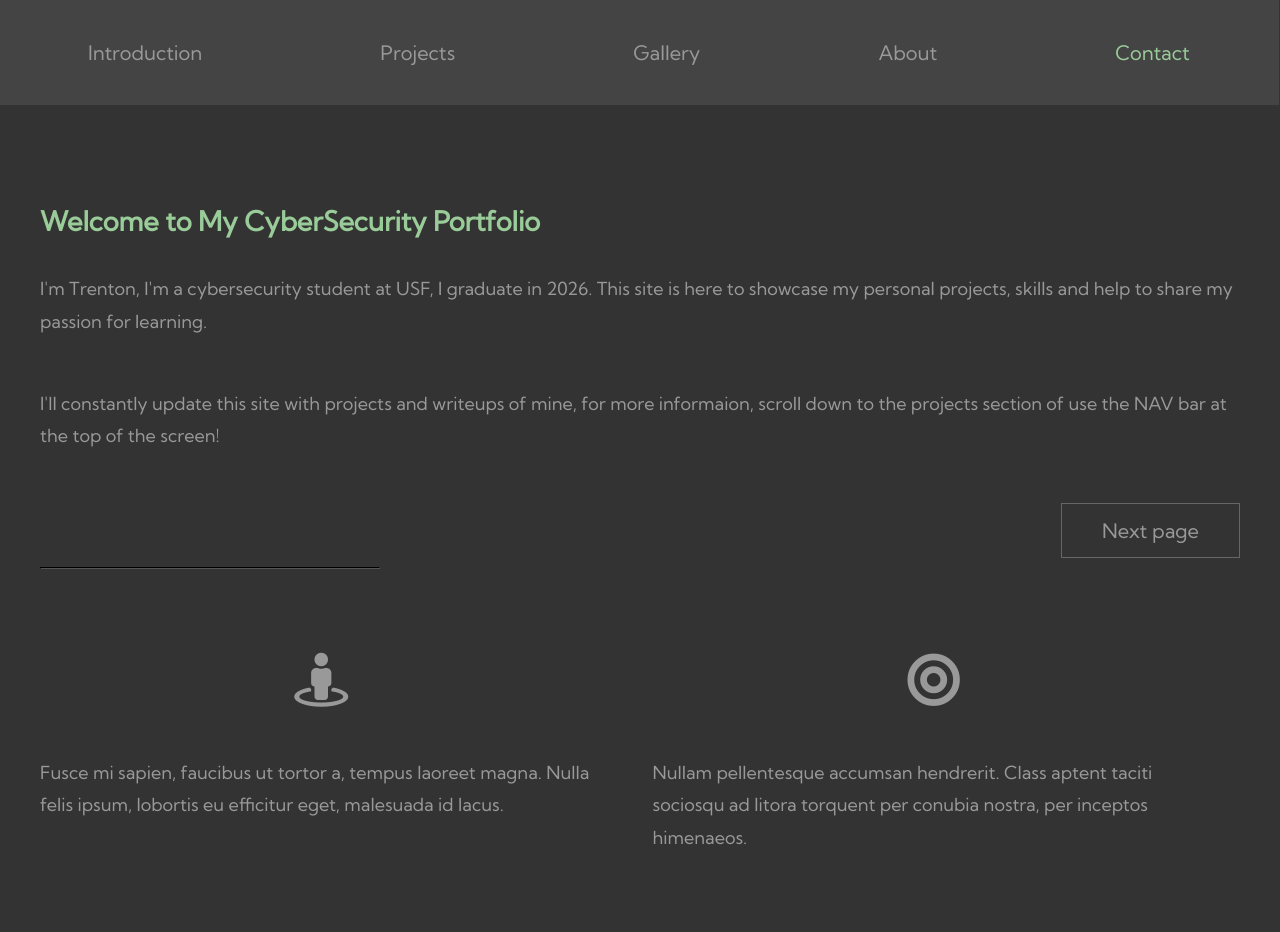
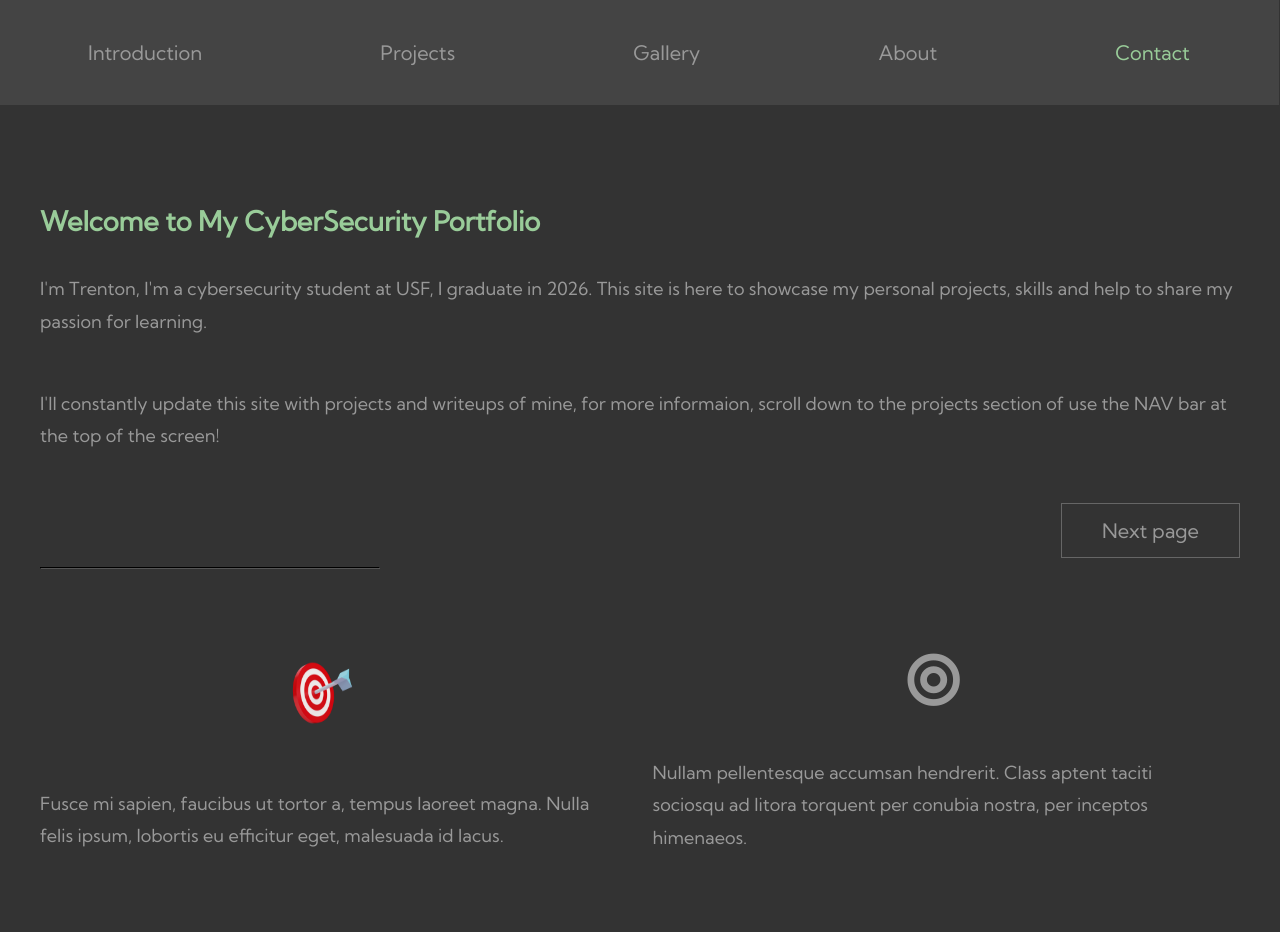
Before and after one commit to Trentzn/portfolio, a plain HTML site: page index.html in a window 1280 px wide. Shown: the top 932 px of the page. Drawn offline with Linux system fonts and the light colour scheme.

Commit message:
Update index.html

```diff
--- a/index.html
+++ b/index.html
@@ -82,8 +82,9 @@ https://www.tooplate.com/view/2124-vertex
                 <div class="tm-row">
                     <div class="tm-col">
                         <div class="tm-text-center tm-my-50">
-                            <i class="fas fa-street-view fa-3x"></i>
+                            <img src="images/goals.webp" alt="About Me" width="80" height="80">
                         </div>
+
                         <p>
                             Fusce mi sapien, faucibus ut tortor a, tempus laoreet magna. Nulla felis ipsum, lobortis eu efficitur eget, malesuada id lacus.
                         </p>
```
